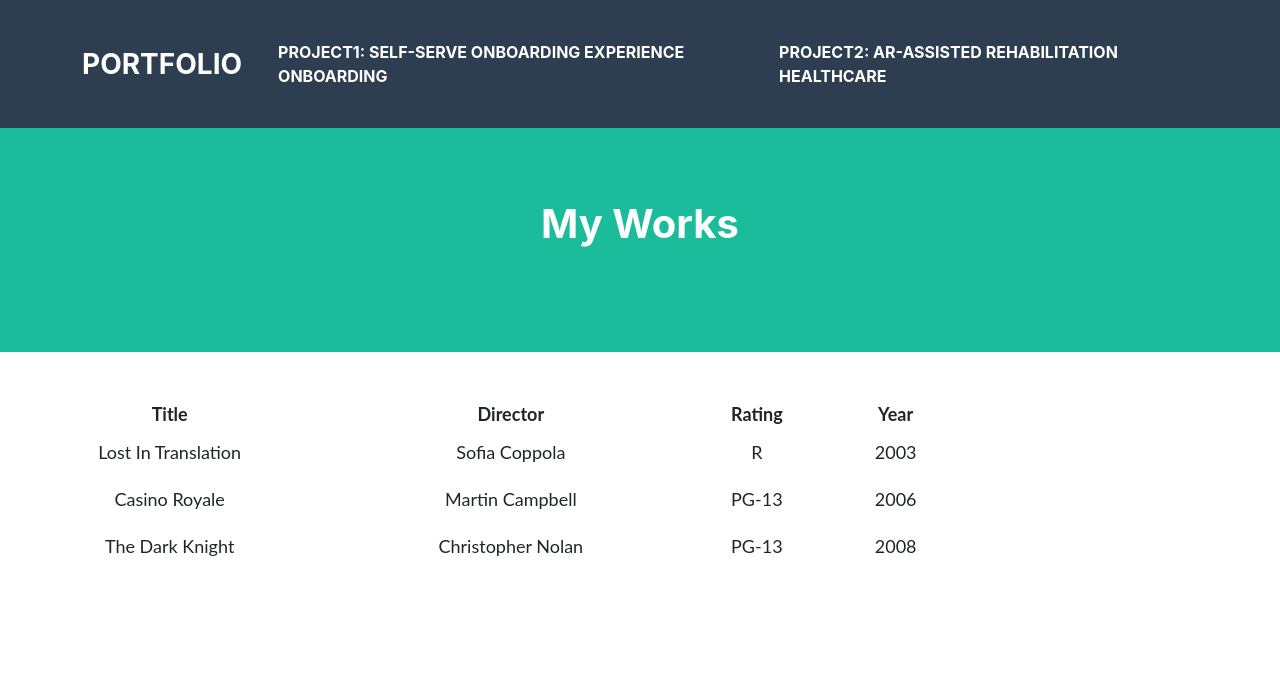
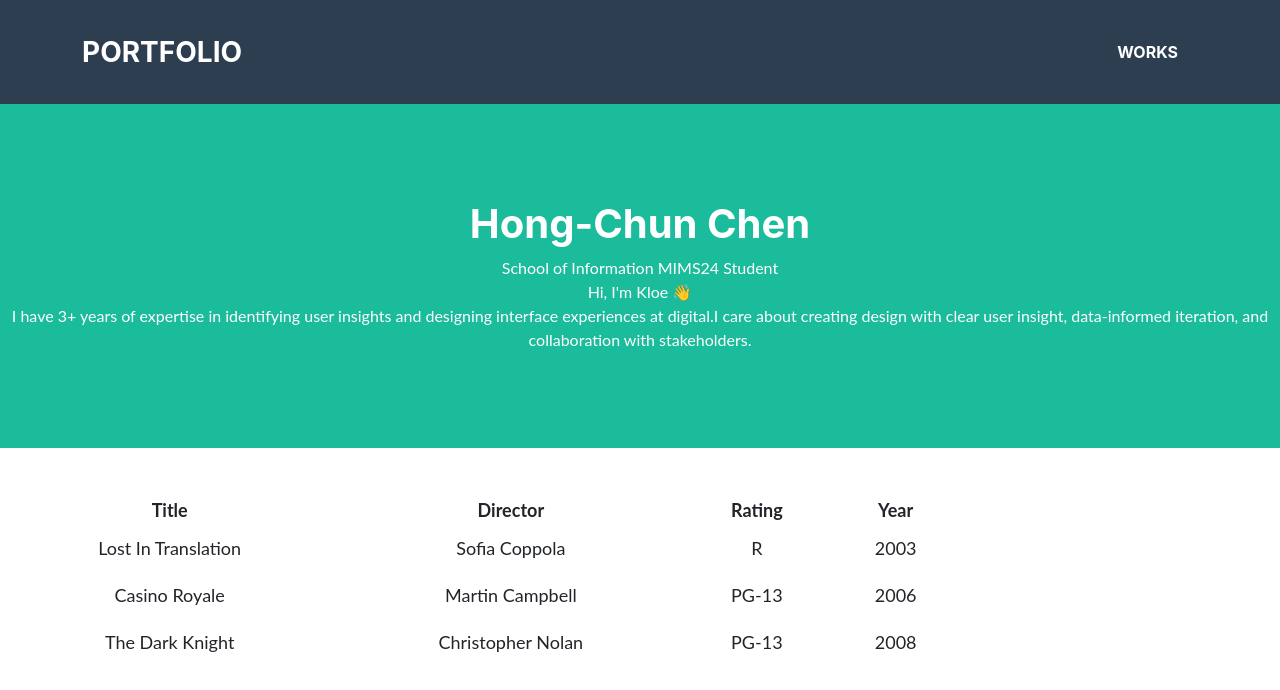
Before and after one commit to kc2283/.github.io, a plain HTML site: page WebsiteAssignmentFiles/index.html in a window 1280 px wide. Drawn offline with Linux system fonts and the light colour scheme.

Commit message:
3_commit

```diff
--- a/WebsiteAssignmentFiles/index.html
+++ b/WebsiteAssignmentFiles/index.html
@@ -14,14 +14,15 @@
                 <a class="navbar-brand" href="">Portfolio</a>
                 <!--This code defines the "List" link in the top left corner of the navigation pane-->
                 <ul class="navbar-nav ms-auto">
-                    <li class="nav-item mx-0 mx-lg-1"><a class="nav-link py-3 px-0 px-lg-3 rounded" href="./list.html">Project1: Self-serve onboarding experience Onboarding</a></li>
-                  <li class="nav-item mx-0 mx-lg-1"><a class="nav-link py-3 px-0 px-lg-3 rounded" href="./list.html">Project2: AR-assisted Rehabilitation Healthcare</a></li>
+                    <li class="nav-item mx-0 mx-lg-1"><a class="nav-link py-3 px-0 px-lg-3 rounded" href="./list.html">Works</a></li>
                 </ul>
             </div>
         </nav>
         <!--This code creates the middle section of the webpage-->
         <header class="masthead bg-primary text-white text-center">
-            <h1>My Works</h1>
+            <h1>Hong-Chun Chen</h1>
+	            <p1>School of Information MIMS24 Student</p1><br>
+	            <p1>Hi, I'm Kloe 👋 <br> I have 3+ years of expertise in identifying user insights and designing interface experiences at digital.I care about creating design with clear user insight, data-informed iteration, and collaboration with stakeholders.</p1>
         </header>
         <!--Here is where the table will be loaded in.  The actual table will be loaded in JavaScript.-->
         <section class="mt-5 text-center">
```
